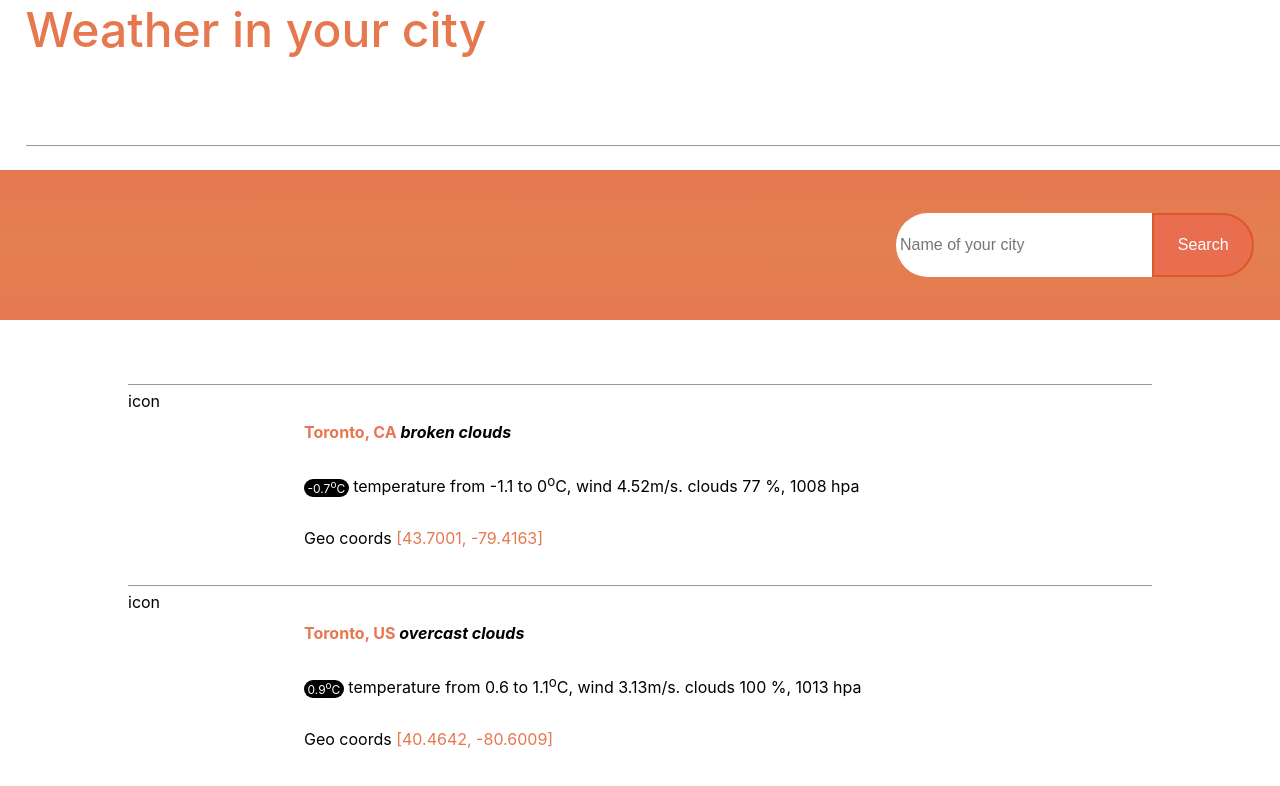
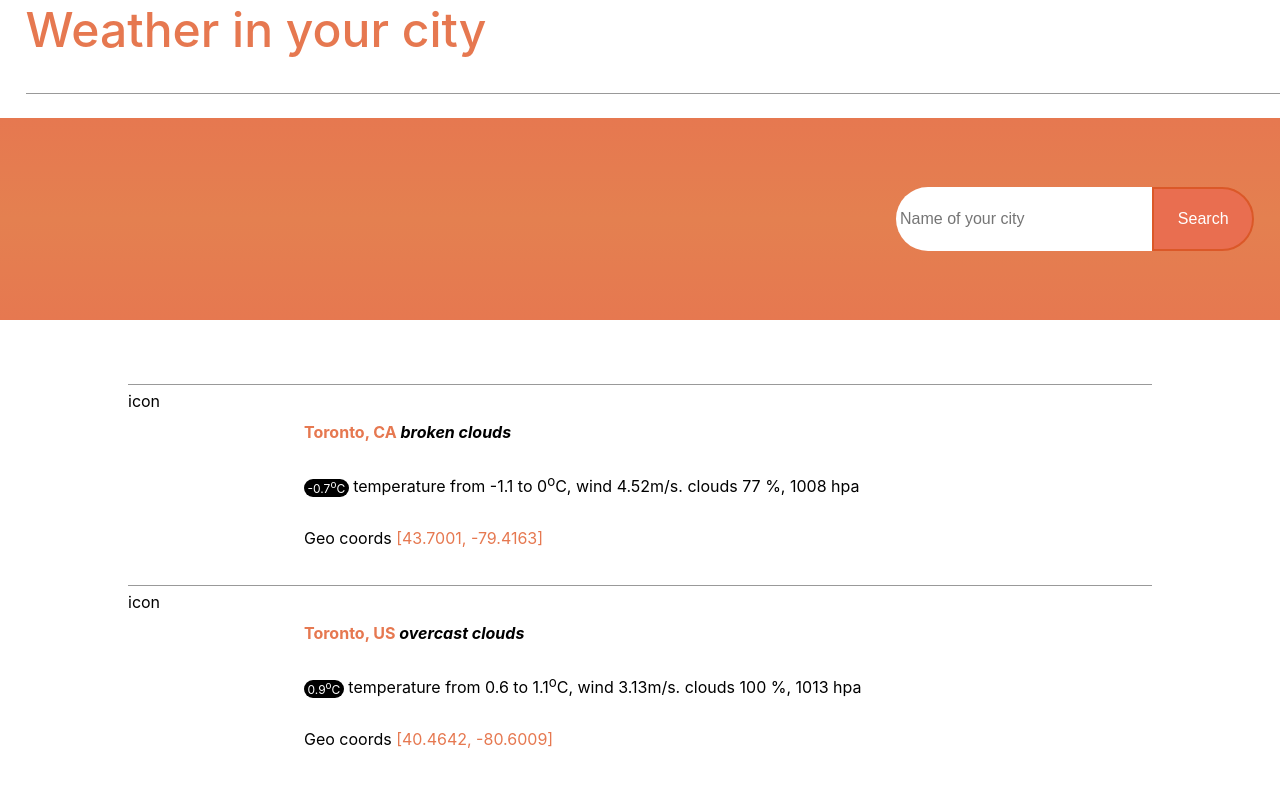
Before and after one commit to Benjamin-Mwiti/weather-forecast-assignment, a React (Create React App) app: page / in a window 1280 px wide. Shown: the top 786 px of the page. Built offline with nearby package versions, Linux system fonts and the light colour scheme.

Commit message:
Changes committed

```diff
--- a/src/style.css
+++ b/src/style.css
@@ -5,7 +5,8 @@
 
   .app__bar {
     position: relative;
-    display: grid;
+    display: flex;
+    flex-direction: column;
     width: 100%;
     min-height: 40vh;
     margin-bottom: 8vh;
@@ -14,10 +15,10 @@
   .app__bar > .app__title {
     position: relative;
     display: flex;
+    flex: .2;
     margin-left: 2vw;
     margin-bottom: 3vh;
     width: 98vw;
-    min-height: 17%;
     border-bottom: 1px solid #999;
   }
 
@@ -31,9 +32,9 @@
   .search__container {
     position: relative;
     display: flex;
+    flex: .8;
     align-items: center;
     width: 100vw;
-    min-height: 83%;
     background: linear-gradient(#e67850, #e48050, #e67850);
   }
 
```
